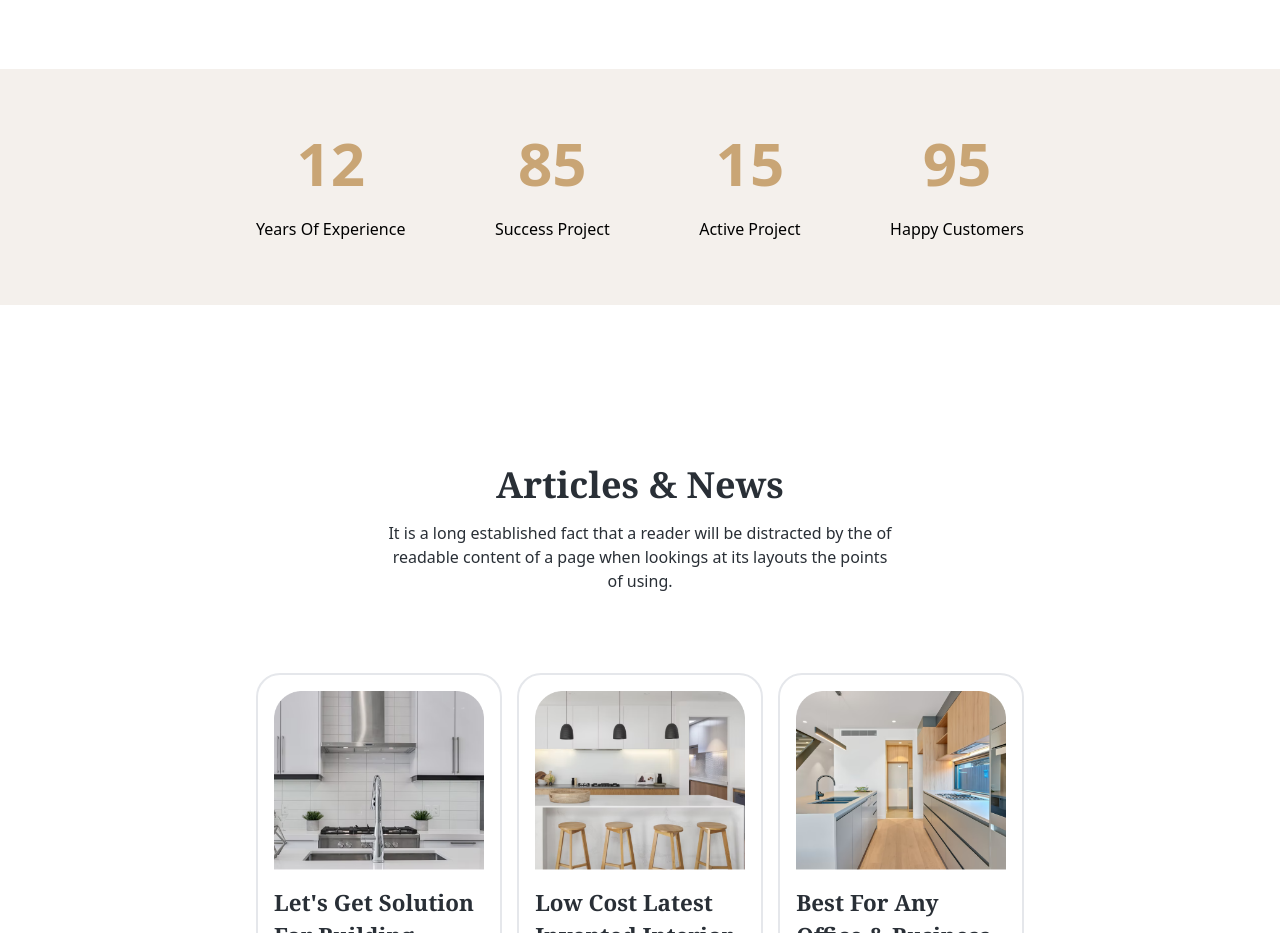
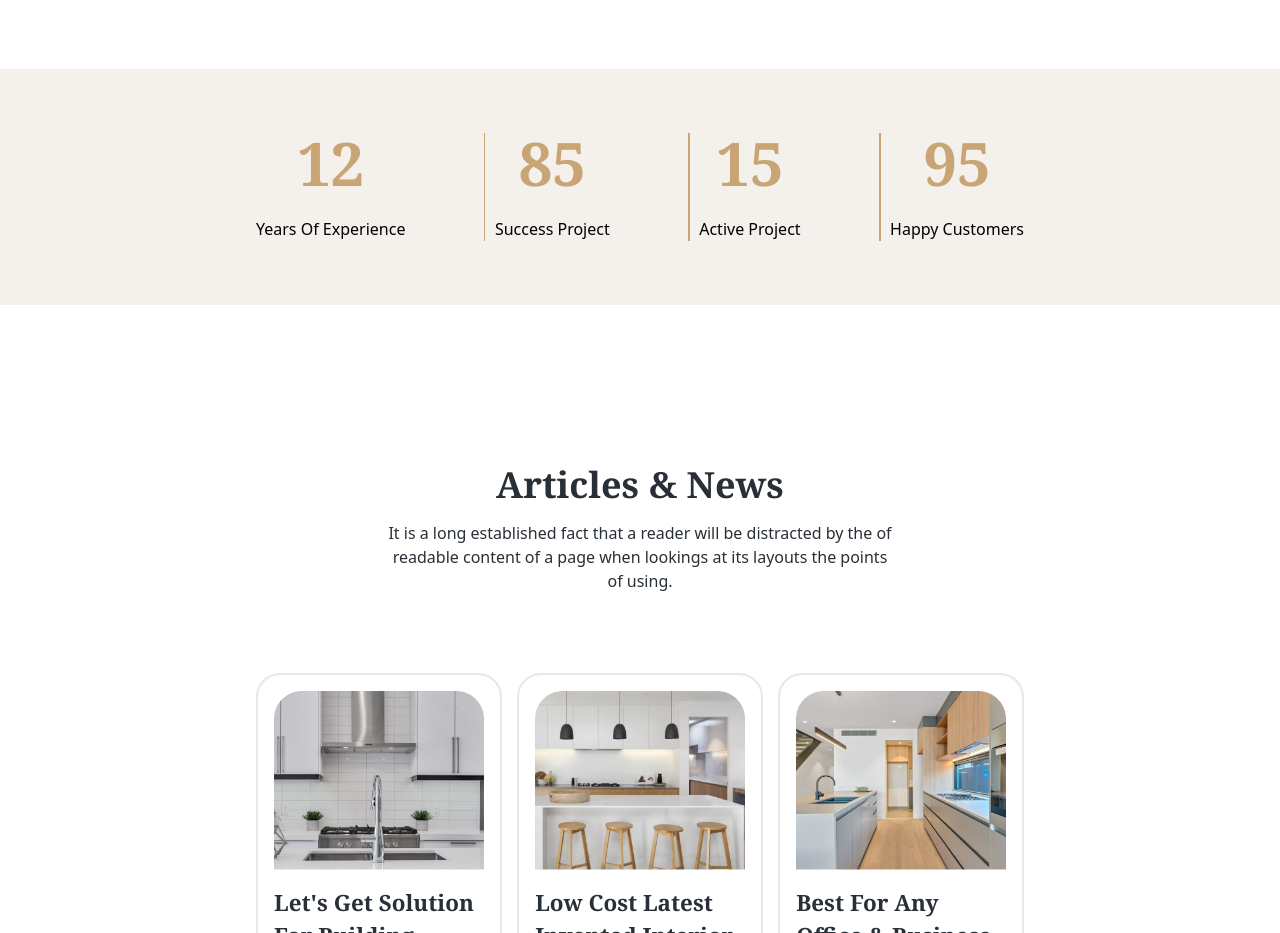
Before and after one commit to anhkhoi1908/Khoi_Interior, a React (Vite) app: page / in a window 1280 px wide. Shown: the part 4080-5013 px from the top of the page. Built offline with nearby package versions, Linux system fonts and the light colour scheme.

Commit message:
complete homepage, demo about page

```diff
--- a/src/pages/Home/Statistic/index.jsx
+++ b/src/pages/Home/Statistic/index.jsx
@@ -7,8 +7,9 @@ const Statistic = () => {
             <div className="bg-[#F4F0EC] py-[4rem] mt-[10rem]">
                 <ul className="flex w-3/5 justify-between mx-auto">
                     {statistic.map((el, index) => (
-                        <li key={index} className="text-center">
-                            <h1 className="text-6xl font-bold text-[#c9a575] mb-6">{el.number}</h1>
+                        <li key={index} className="text-center relative before:content-[''] before:absolute before:block
+                        before:w-[0.1rem] before:h-full before:bg-[#c9a575] before:right-[-5rem] before:last:hidden">
+                            <h1 className="text-6xl font-bold text-[#c9a575] mb-6 font-serif">{el.number}</h1>
                             <p>{el.name}</p>
                         </li>
                     ))}
```
Also changed, not shown: src/pages/About/Team/index.jsx (line endings or trailing spaces).
